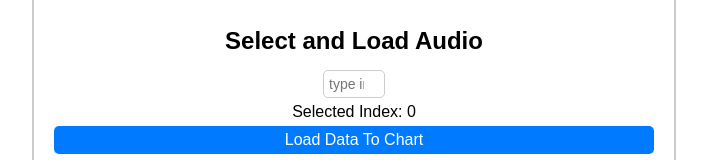
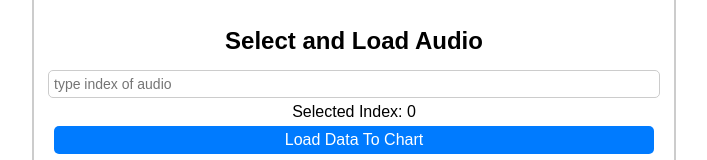
Before and after one commit to infinitydawn/frontend-sound-separation, a React (Create React App) app: page / in a window 1280 px wide. Shown: the part 526-686 px from the top of the page, without its empty margins (286-993 px from the left). Built offline with nearby package versions, Linux system fonts and the light colour scheme.

Commit message:
edited file system,added IDs

```diff
--- a/src/LoadAudio.js
+++ b/src/LoadAudio.js
@@ -14,7 +14,7 @@ function LoadAudio({ onUpdateData }) {
     const handleClick = (event) => {
         event.preventDefault();
         setFileStatus("Waiting for response from server...");
-        fetch(`${fetchLink}/load-track?audioIndex=${audioIndex}`, {
+        fetch(`${fetchLink}/load-track?fileId=${audioIndex}`, {
             method: "GET"
         })
             .then(response => response.json())
@@ -40,7 +40,7 @@ function LoadAudio({ onUpdateData }) {
     return (
         <div>
             <form>
-                <input onChange={handleNumChange} type="number" placeholder="type index of audio"></input>
+                <input onChange={handleNumChange} type="text" placeholder="type index of audio"></input>
                 <label>Selected Index: {audioIndex}</label>
                 <button onClick={handleClick}>
                     Load Data To Chart
```
Also changed, not shown: 1 other file (tests, documents, lock files or other folders).
